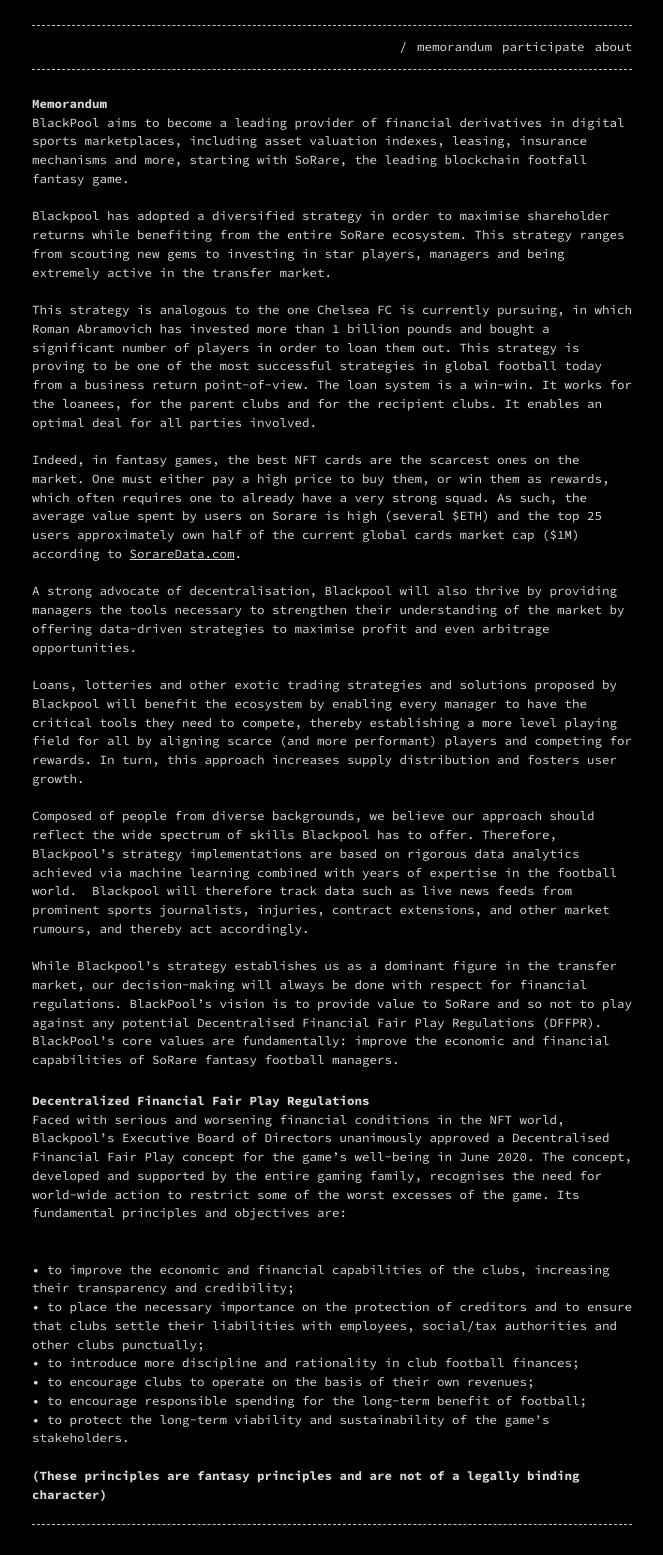
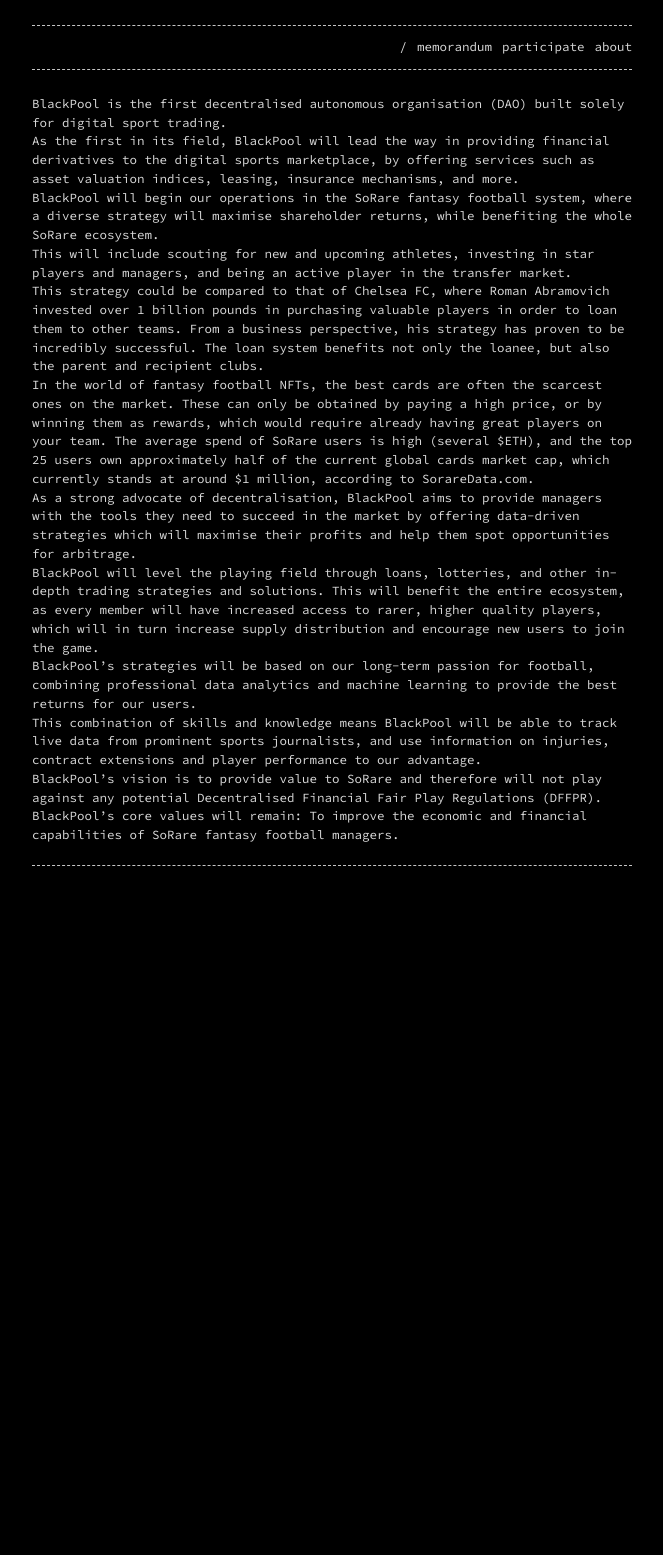
Before and after one commit to pylades/Pylades-Hedge-Fund, a Jekyll site: the page built from memorandum.md, in a window 1280 px wide. Shown: the whole page, without its empty margins (308-971 px from the left). Built offline with Jekyll 4.4.1, drawn with Linux system fonts in a browser that asks for light colours; after the commit the page ends 900 px from its top, so only the background shows below that.

Commit message:
Update memorandum.md

```diff
--- a/memorandum.md
+++ b/memorandum.md
@@ -4,32 +4,25 @@ layout: page
 permalink: /memorandum
 ---
 
-# Memorandum
-BlackPool aims to become a leading provider of financial derivatives in digital sports marketplaces, including asset valuation indexes, leasing, insurance mechanisms and more, starting with SoRare, the leading blockchain footfall fantasy game.
+BlackPool is the first decentralised autonomous organisation (DAO) built solely for digital sport trading.
+As the first in its field, BlackPool will lead the way in providing financial derivatives to the digital sports marketplace, by offering services such as asset valuation indices, leasing, insurance mechanisms, and more.
 
-<br />Blackpool has adopted a diversified strategy in order to maximise shareholder returns while benefiting from the entire SoRare ecosystem. This strategy ranges from scouting new gems to investing in star players, managers and being extremely active in the transfer market.
+BlackPool will begin our operations in the SoRare fantasy football system, where a diverse strategy will maximise shareholder returns, while benefiting the whole SoRare ecosystem.
 
-<br />This strategy is analogous to the one Chelsea FC is currently pursuing, in which Roman Abramovich has invested more than 1 billion pounds and bought a significant number of players in order to loan them out. This strategy is proving to be one of the most successful strategies in global football today from a business return point-of-view. The loan system is a win-win. It works for the loanees, for the parent clubs and for the recipient clubs. It enables an optimal deal for all parties involved.
+This will include scouting for new and upcoming athletes, investing in star players and managers, and being an active player in the transfer market.
 
-<br />Indeed, in fantasy games, the best NFT cards are the scarcest ones on the market. One must either pay a high price to buy them, or win them as rewards, which often requires one to already have a very strong squad. As such, the average value spent by users on Sorare is high (several $ETH) and the top 25 users approximately own half of the current global cards market cap ($1M) according to [SorareData.com](https://SorareData.com).
+This strategy could be compared to that of Chelsea FC, where Roman Abramovich invested over 1 billion pounds in purchasing valuable players in order to loan them to other teams. From a business perspective, his strategy has proven to be incredibly successful. The loan system benefits not only the loanee, but also the parent and recipient clubs.
 
-<br />A strong advocate of decentralisation, Blackpool will also thrive by providing managers the tools necessary to strengthen their understanding of the market by offering data-driven strategies to maximise profit and even arbitrage opportunities.
+In the world of fantasy football NFTs, the best cards are often the scarcest ones on the market. These can only be obtained by paying a high price, or by winning them as rewards, which would require already having great players on your team. The average spend of SoRare users is high (several $ETH), and the top 25 users own approximately half of the current global cards market cap, which currently stands at around $1 million, according to SorareData.com.
 
-<br />Loans, lotteries and other exotic trading strategies and solutions proposed by Blackpool will benefit the ecosystem by enabling every manager to have the critical tools they need to compete, thereby establishing a more level playing field for all by aligning scarce (and more performant) players and competing for rewards. In turn, this approach increases supply distribution and fosters user growth.
+As a strong advocate of decentralisation, BlackPool aims to provide managers with the tools they need to succeed in the market by offering data-driven strategies which will maximise their profits and help them spot opportunities for arbitrage.
 
-<br />Composed of people from diverse backgrounds, we believe our approach should reflect the wide spectrum of skills Blackpool has to offer. Therefore, Blackpool’s strategy implementations are based on rigorous data analytics achieved via machine learning combined with years of expertise in the football world.  Blackpool will therefore track data such as live news feeds from prominent sports journalists, injuries, contract extensions, and other market rumours, and thereby act accordingly.
+BlackPool will level the playing field through loans, lotteries, and other in-depth trading strategies and solutions. This will benefit the entire ecosystem, as every member will have increased access to rarer, higher quality players, which will in turn increase supply distribution and encourage new users to join the game.
 
-<br />While Blackpool’s strategy establishes us as a dominant figure in the transfer market, our decision-making will always be done with respect for financial regulations. BlackPool’s vision is to provide value to SoRare and so not to play against any potential Decentralised Financial Fair Play Regulations (DFFPR). BlackPool’s core values are fundamentally: improve the economic and financial capabilities of SoRare fantasy football managers.
+BlackPool’s strategies will be based on our long-term passion for football, combining professional data analytics and machine learning to provide the best returns for our users.
 
-## Decentralized Financial Fair Play Regulations
-Faced with serious and worsening financial conditions in the NFT world, Blackpool's Executive Board of Directors unanimously approved a Decentralised Financial Fair Play concept for the game's well-being in June 2020. The concept, developed and supported by the entire gaming family, recognises the need for world-wide action to restrict some of the worst excesses of the game. Its fundamental principles and objectives are:
+This combination of skills and knowledge means BlackPool will be able to track live data from prominent sports journalists, and use information on injuries, contract extensions and player performance to our advantage.
 
-<br />
-• to improve the economic and financial capabilities of the clubs, increasing their transparency and credibility;
-• to place the necessary importance on the protection of creditors and to ensure that clubs settle their liabilities with employees, social/tax authorities and other clubs punctually;
-• to introduce more discipline and rationality in club football finances;
-• to encourage clubs to operate on the basis of their own revenues;
-• to encourage responsible spending for the long-term benefit of football;
-• to protect the long-term viability and sustainability of the game's stakeholders.
+BlackPool’s vision is to provide value to SoRare and therefore will not play against any potential Decentralised Financial Fair Play Regulations (DFFPR).
 
-<br />**(These principles are fantasy principles and are not of a legally binding character)**
+BlackPool’s core values will remain: To improve the economic and financial capabilities of SoRare fantasy football managers.
```
